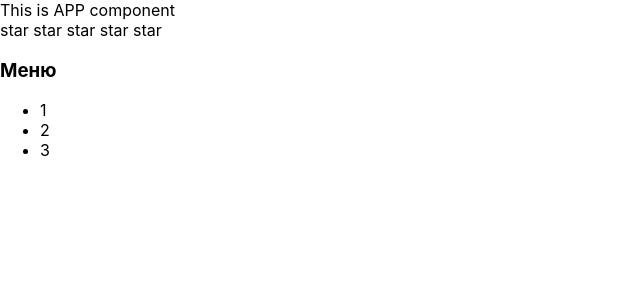
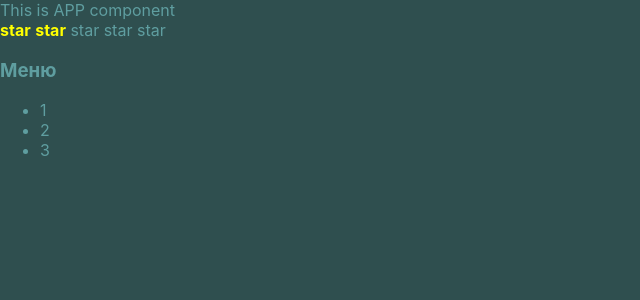
Before and after one commit to nekraco/simply, a React (Create React App) app: page / in a window 1280 px wide. Shown: the top 300 px of the page, without its empty margins (0-640 px from the left). Built offline with nearby package versions, Linux system fonts and the light colour scheme.

Commit message:
props in stars

```diff
--- a/src/App.css
+++ b/src/App.css
@@ -0,0 +1,8 @@
+html {
+	background: darkslategrey;
+	color: cadetblue;
+}
+
+b {
+	color: yellow;
+}
--- a/src/components/Rating/Rating.tsx
+++ b/src/components/Rating/Rating.tsx
@@ -3,16 +3,22 @@ import React from "react";
 export function Rating() {
   return (
     <div>
-      <Star/>
-      <Star/>
-      <Star/>
-      <Star/>
-      <Star/>
+      <Star selected={true}/>
+      <Star selected={true}/>
+      <Star selected={false}/>
+      <Star selected={false}/>
+      <Star selected={false}/>
     </div>
   );
 }
 
-function Star() {
+function Star(props: any) {
+  //debugger
+  if(props.selected) {
+    return (
+      <span> <b>star</b> </span>
+    )
+  }
   return (
     <span> star </span>
   )
```
